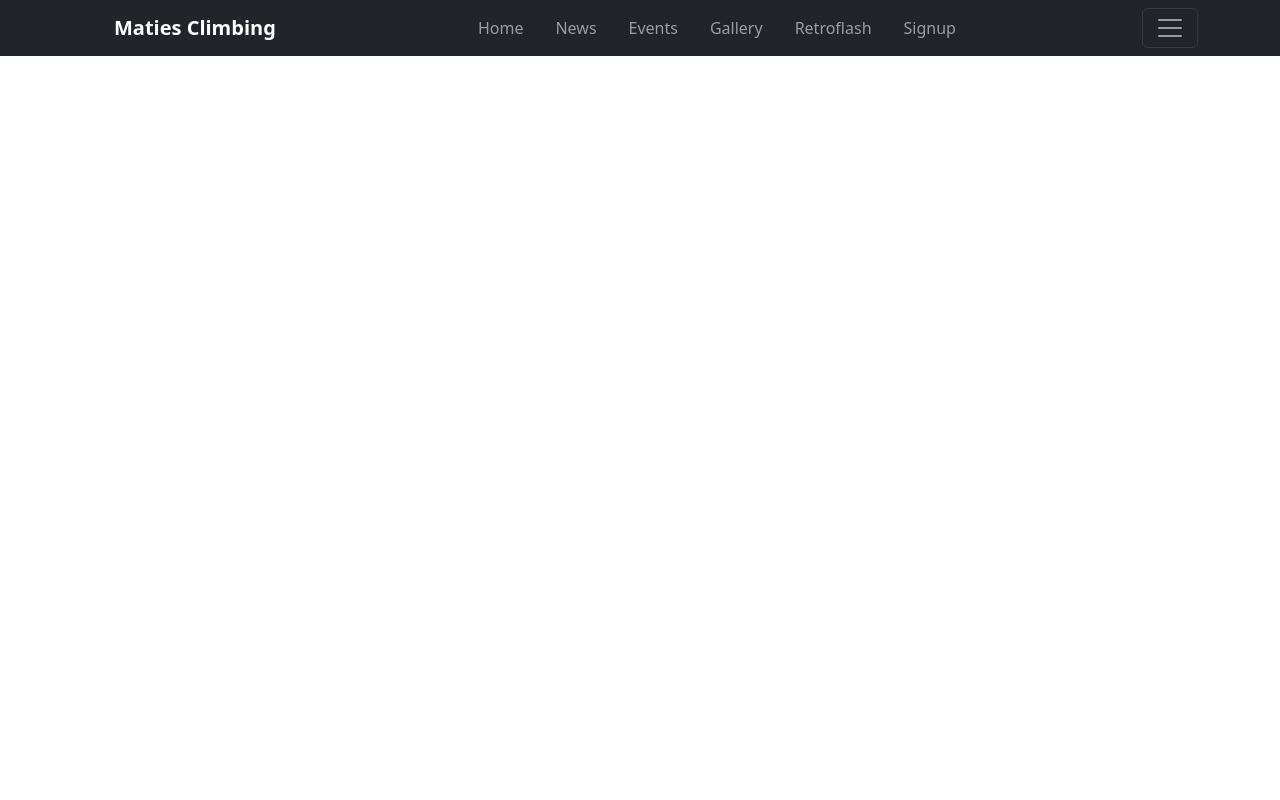
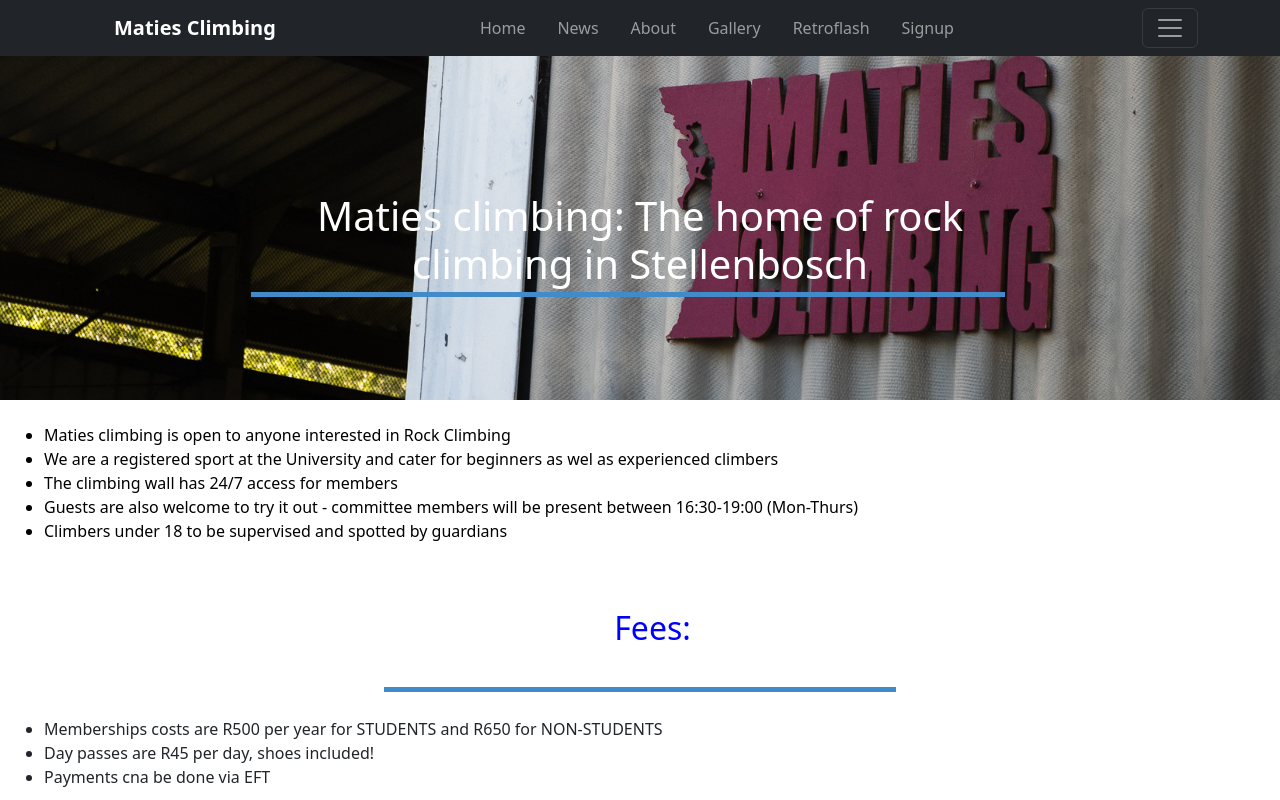
Before and after one commit to Jrodigator/MatiesClimbingWeb, a React (Create React App) app in the folder maties-climbing-web/: page /about in a window 1280 px wide. Before the commit this address had no page. Shown: the top 800 px of the page. Built offline with nearby package versions, Linux system fonts and the light colour scheme.

Commit message:
linking changes

```diff
--- a/maties-climbing-web/src/App.js
+++ b/maties-climbing-web/src/App.js
@@ -4,6 +4,8 @@ import { BrowserRouter, Router, Routes, Route } from "react-router-dom";
 import "bootstrap/dist/css/bootstrap.css";
 import HomePage from "./pages/home";
 import NewsPage from "./pages/news";
+import AboutPage from "./pages/about";
+import GalleryPage from "./pages/gallery";
 import NoPage from "./pages/nopage";
 import SignupPage from "./pages/signup";
 
@@ -12,9 +14,11 @@ function App() {
     <>
       <Navbar />
         <Routes>
-          <Route path="/" element={<HomePage />} />
+          <Route path="" element={<HomePage />} />
           <Route path="/home" element={<HomePage />} />
           <Route path="/news" element={<NewsPage />} />
+          <Route path="/about" element={<AboutPage />} />
+          <Route path="/gallery" element={<GalleryPage />} />
           <Route path="/signup" element={<SignupPage />} />
           <Route path="*" element={<NoPage />} />
         </Routes>
--- a/maties-climbing-web/src/components/Navbar.js
+++ b/maties-climbing-web/src/components/Navbar.js
@@ -63,37 +63,35 @@ const Navbar = () => {
             </a>
             <ul className="navbar-nav mx-auto d-flex flex-row">
               <li className="nav-item active">
-                <a className="nav-link" href="\home">
-                  Home
-                </a>
+                <a className="nav-link" href="/home">Home</a>
               </li>
               <ul></ul>
               <li className="nav-item">
-                <a className="nav-link" href="\news">
+                <a className="nav-link" href="/news">
                   News
                 </a>
               </li>
               <ul></ul>
               <li className="nav-item">
-                <a className="nav-link" href="\about">
-                  Events
+                <a className="nav-link" href="/about">
+                  About
                 </a>
               </li>
               <ul></ul>
               <li className="nav-item">
-                <a className="nav-link" href="\contact">
+                <a className="nav-link" href="/contact">
                   Gallery
                 </a>
               </li>
               <ul></ul>
               <li className="nav-item">
-                <a className="nav-link" href="\contact">
+                <a className="nav-link" href="/contact">
                   Retroflash
                 </a>
               </li>
               <ul></ul>
               <li className="nav-item">
-                <a className="nav-link" href="\signup">
+                <a className="nav-link" href="/signup">
                     Signup
                 </a>
               </li>
--- a/maties-climbing-web/src/index.js
+++ b/maties-climbing-web/src/index.js
@@ -1,7 +1,8 @@
 import React from "react";
 import ReactDOM from "react-dom/client";
+//import ReactDOM from "react-dom/server";
 import { BrowserRouter } from "react-router-dom";
-import App from "./App";
+import App from "./App.js";
 import reportWebVitals from "./reportWebVitals";
 import "bootstrap/dist/css/bootstrap.css";
 
--- /dev/null
+++ b/maties-climbing-web/src/pages/about.js
@@ -0,0 +1,118 @@
+import "bootstrap/dist/css/bootstrap.min.css";
+import "./page.css";
+
+function AboutPage() {
+  const background = {
+    backgroundImage: `url(${require("../docs/DSCF8141.jpg")})`,
+    backgroundSize: "cover",
+    backgroundPosition: "center",
+    backgroundRepeat: "no-repeat",
+    width: "100%",
+    maxWidth: "100%",
+    height: "400px",
+    maxHeight: "40%",
+    position: "middle",
+    opacity: "1",
+  };
+  const title = {
+    width: "60%",
+    marginLeft: "20%",
+    color: "white",
+    textAlign: "center",
+    textSize: "5rem",
+    marginTop: "12rem",
+    marginBottom: "1rem",
+    fontweight: "bold",
+  };
+  const paragraph = {
+    color: "Black",
+    textSize: "3rem"
+  };
+
+  const subHeading = {
+   // width: "40%",
+    marginLeft: "2%",
+    marginBottom: "0.1rem",
+    //textDecoration: "underline",
+    color: "Blue",
+    textAlign: "center",
+    textSize: "4rem",
+    fontweight: "bold",
+  };
+
+  return (
+    <div>
+      <div className="container" style={background}>
+        <div className="row">
+            <h1 style={title} id="welcome">
+              Maties climbing: The home of rock climbing in Stellenbosch
+            </h1>
+          <div className="row">
+            <div
+              className="custom-separator"
+              style={{title, width: "60%", marginLeft: "20%", marginBottom: "10%" }}
+            ></div>
+          </div>
+          <div>
+          <list style={paragraph}>
+                <ul>
+                        <li>Maties climbing is open to anyone interested in Rock Climbing</li>
+                        <li>We are a registered sport at the University and cater for beginners as wel as experienced climbers</li>
+                        <li>The climbing wall has 24/7 access for members</li>
+                        <li>Guests are also welcome to try it out - committee members will be present between 16:30-19:00 (Mon-Thurs) </li>
+                        <li>Climbers under 18 to be supervised and spotted by guardians </li>
+
+                </ul>
+          </list>
+          <h2 style={subHeading}> Fees: </h2>
+          <div className="row">
+            <div
+              className="custom-separator"
+              style={{title, width: "40%", marginLeft: "30%", marginBottom: "2%" }}
+            ></div>
+          </div>
+            <ul>
+             <li>Memberships costs are R500 per year for STUDENTS and R650 for NON-STUDENTS</li>
+             <li>Day passes are R45 per day, shoes included!</li>
+             <li>Payments cna be done via EFT</li>
+            </ul>
+
+
+          <h2 style={subHeading}> Getting there: </h2>
+          <div className="row">
+            <div
+              className="custom-separator"
+              style={{title, width: "60%", marginLeft: "20%", marginBottom: "10%" }}
+            ></div>
+          </div>
+          <ul>
+            <li> The bouldering cave (climbing wall) can be found at the far eastern ide of the coetzenberg sports grounds (Past the underwater club and the last cricket field). </li>
+          <li> <a href="https://maps.google.com">Directions</a></li>
+          </ul>
+          <h2 style={subHeading}> Gym Rules: </h2>
+          <div className="row">
+            <div
+              className="custom-separator"
+              style={{title, width: "60%", marginLeft: "20%", marginBottom: "10%" }}
+            ></div>
+          </div>
+          <img
+          src="https://lh4.googleusercontent.com/AnT4DcDm9OU8KLBGv-cMK5fmcHbblAedpZiZeEbW4F5_pb-AcBSfo4oSqQAbxc0h_YGNsTuHKIDh_aGoAJIZHj0kIpfoESU3XGeFbT1JQZZB5nxgm8AHSaJjw4R0hDOT3w=w1280" marginLeft="20%" width="80%" height="60%"/>
+          <h2 style={subHeading}> Gear Rental: </h2>
+          <div className="row">
+            <div
+              className="custom-separator"
+              style={{title, width: "60%", marginLeft: "20%", marginBottom: "10%" }}
+            ></div>
+          <ul>
+          <li>Rent gaer through this <a href="https://">link</a></li>
+          </ul>
+          </div>
+        </div>
+      </div>
+    </div>
+  </div>
+  );
+}
+
+export default AboutPage;
--- a/maties-climbing-web/src/pages/home.js
+++ b/maties-climbing-web/src/pages/home.js
@@ -9,7 +9,7 @@ function HomePage() {
     backgroundRepeat: "no-repeat",
     width: "100%",
     maxWidth: "100%",
-    height: "900px",
+    height: "800px",
     maxHeight: "100%",
     position: "middle",
     opacity: "1",
@@ -20,7 +20,7 @@ function HomePage() {
     color: "white",
     textAlign: "center",
     textSize: "5rem",
-    marginTop: "20rem",
+    marginTop: "19rem",
     marginBottom: "1rem",
     fontweight: "bold",
   };
@@ -30,23 +30,14 @@ function HomePage() {
       {/* LANDING PAGE */}
       <div className="container" style={background}>
         <div className="row">
-          <div className="col">
             <h1 style={title} id="welcome">
               Welcome to Maties Climbing
             </h1>
+          <div className="row">
             <div
               className="custom-separator"
               style={{title, width: "60%", marginLeft: "20%" }}
             ></div>
-          </div>
-        </div>
-      </div>
-      <div className="vr"></div>
-      {/* SCROLL SEC 1 PAGE */}
-      <div className="container">
-        <div className="row">
-          <div className="col">
-            <h1 style={title}>TEST Page</h1>
           </div>
         </div>
       </div>
--- a/maties-climbing-web/src/pages/nopage.js
+++ b/maties-climbing-web/src/pages/nopage.js
@@ -1,15 +1,57 @@
 import "bootstrap/dist/css/bootstrap.min.css";
+import "./page.css";
 
-function NoPage() {
+function HomePage() {
+  const background = {
+    backgroundImage: `url(${require("../docs/homeBG.png")})`,
+    backgroundSize: "cover",
+    backgroundPosition: "center",
+    backgroundRepeat: "no-repeat",
+    width: "100%",
+    maxWidth: "100%",
+    height: "900px",
+    maxHeight: "100%",
+    position: "middle",
+    opacity: "1",
+  };
+  const title = {
+    width: "60%",
+    marginLeft: "20%",
+    color: "white",
+    textAlign: "center",
+    textSize: "5rem",
+    marginTop: "20rem",
+    marginBottom: "1rem",
+    fontweight: "bold",
+  };
+
   return (
-    <div className="container">
-      <div className="row">
-        <div className="col">
-          <h1>Error 404: Page Not Found</h1>
+    <div>
+      {/* LANDING PAGE */}
+      <div className="container" style={background}>
+        <div className="row">
+          <div className="col">
+            <h1 style={title} id="error">
+              404: Page Not Found
+            </h1>
+            <div
+              className="custom-separator"
+              style={{title, width: "60%", marginLeft: "20%" }}
+            ></div>
+          </div>
+        </div>
+      </div>
+      <div className="vr"></div>
+      {/* SCROLL SEC 1 PAGE */}
+      <div className="container">
+        <div className="row">
+          <div className="col">
+            <h1 style={title}>TEST Page</h1>
+          </div>
         </div>
       </div>
     </div>
   );
 }
 
-export default NoPage;
+export default HomePage;
```
Also changed, not shown: maties-climbing-web/public/manifest.json, maties-climbing-web/src/docs/DSCF8141.jpg (added), maties-climbing-web/src/docs/MatiesRulesPoster.png (added), maties-climbing-web/src/pages/gallery.js (added), 9 other files (tests, documents, lock files or other folders).
